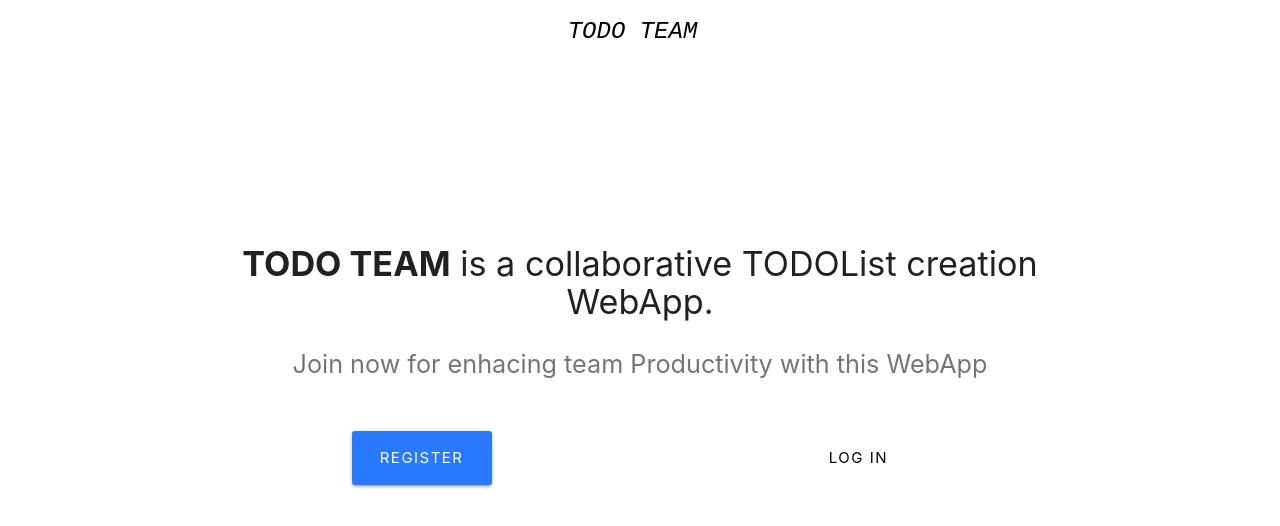
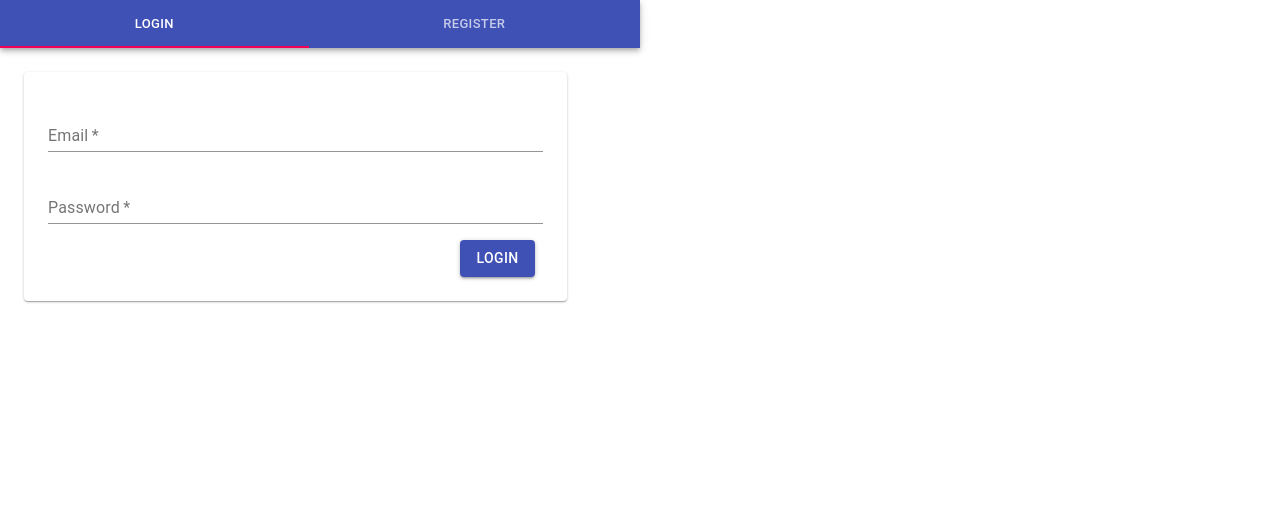
Before and after one commit to PrinceGupta1999/Todo-Team, a React (Create React App) app in the folder client/: page / in a window 1280 px wide. Shown: the top 526 px of the page. Built offline with nearby package versions, Linux system fonts and the light colour scheme.

Commit message:
Complete Authentication with Material UI

```diff
--- a/client/package.json
+++ b/client/package.json
@@ -3,6 +3,8 @@
     "version": "0.1.0",
     "private": true,
     "dependencies": {
+        "@material-ui/core": "^3.9.3",
+        "@material-ui/icons": "^3.0.2",
         "axios": "^0.18.0",
         "classnames": "^2.2.6",
         "jwt-decode": "^2.2.0",
--- a/client/public/index.html
+++ b/client/public/index.html
@@ -1,21 +1,20 @@
 <!DOCTYPE html>
 <html lang="en">
-  <head>
+
+<head>
     <meta charset="utf-8">
     <link rel="shortcut icon" href="%PUBLIC_URL%/favicon.ico">
     <meta name="viewport" content="width=device-width, initial-scale=1, shrink-to-fit=no">
     <meta name="theme-color" content="#000000">
     <link rel="manifest" href="%PUBLIC_URL%/manifest.json">
-    <!-- Compiled and minified CSS -->
-    <link rel="stylesheet" href="https://cdnjs.cloudflare.com/ajax/libs/materialize/1.0.0/css/materialize.min.css">
-    <link href="https://fonts.googleapis.com/icon?family=Material+Icons" rel="stylesheet">
     <title>TODO Team</title>
-  </head>
-  <body>
+</head>
+
+<body>
     <noscript>
-      You need to enable JavaScript to run this app.
+        You need to enable JavaScript to run this app.
     </noscript>
     <div id="root"></div>
-    <script src="https://cdnjs.cloudflare.com/ajax/libs/materialize/1.0.0/js/materialize.min.js"></script>
-  </body>
+</body>
+
 </html>
--- a/client/src/App.js
+++ b/client/src/App.js
@@ -7,13 +7,17 @@ import { setCurrentUser, logoutUser } from "./actions/authActions";
 import { Provider } from "react-redux";
 import store from "./store";
 
-import Navbar from "./components/layout/Navbar";
+import { MuiThemeProvider, createMuiTheme } from "@material-ui/core/styles";
+
 import Landing from "./components/layout/Landing";
-import Register from "./components/auth/Register";
-import Login from "./components/auth/Login";
 import PrivateRoute from "./components/private-route/PrivateRoute";
 import Dashboard from "./components/dashboard/Dashboard";
 
+const theme = createMuiTheme({
+    typography: {
+        useNextVariants: true
+    }
+});
 // Check for token to keep user logged in
 if (localStorage.jwtToken) {
     // Set auth token header auth
@@ -28,27 +32,24 @@ if (localStorage.jwtToken) {
     if (decoded.exp < currentTime) {
         // Logout user
         store.dispatch(logoutUser());
-
-        // Redirect to login
-        window.location.href = "./login";
+        window.location.href = '/';
     }
 }
 class App extends Component {
     render() {
         return (
+            <MuiThemeProvider theme={theme}>
                 <Provider store={store}>
                     <Router>
                         <div className="App">
-                        <Navbar />
                             <Route exact path="/" component={Landing} />
-                        <Route exact path="/register" component={Register} />
-                        <Route exact path="/login" component={Login} />
                             <Switch>
                                 <PrivateRoute exact path="/dashboard" component={Dashboard} />
                             </Switch>
                         </div>
                     </Router>
                 </Provider>
+            </MuiThemeProvider>
         );
     }
 }
--- /dev/null
+++ b/client/src/actions/errorActions.js
@@ -0,0 +1,17 @@
+import { GET_ERRORS, CLEAR_ERRORS } from "./types";
+
+
+// Set Errors
+export const getErrors = error => {
+    return {
+        type: GET_ERRORS,
+        payload: error
+    }
+}
+
+// Clear Errors
+export const clearErrors = error => {
+    return {
+        type: CLEAR_ERRORS,
+    }
+}
--- a/client/src/actions/types.js
+++ b/client/src/actions/types.js
@@ -1,3 +1,4 @@
 export const GET_ERRORS = "GET_ERRORS";
+export const CLEAR_ERRORS = "CLEAR_ERRORS";
 export const USER_LOADING = "USER_LOADING";
 export const SET_CURRENT_USER = "SET_CURRENT_USER";
--- /dev/null
+++ b/client/src/components/auth/Auth.js
@@ -0,0 +1,70 @@
+import React from 'react';
+import PropTypes from 'prop-types';
+import { withStyles } from '@material-ui/core/styles';
+import Login from './Login';
+import Register from './Register';
+import {
+    AppBar,
+    Tabs,
+    Tab,
+    Typography,
+    Grid
+} from '@material-ui/core';
+
+
+function TabContainer(props) {
+    return (
+        <Typography component="div" style={{ padding: 8 * 3 }}>
+            {props.children}
+        </Typography>
+    );
+}
+
+TabContainer.propTypes = {
+    children: PropTypes.node.isRequired,
+};
+
+const styles = theme => ({
+    root: {
+        flexGrow: 1,
+        backgroundColor: theme.palette.background.paper,
+    },
+});
+
+class Auth extends React.Component {
+    state = {
+        value: 0,
+    };
+
+    handleChange = (event, value) => {
+        this.setState({ value });
+    };
+
+    render() {
+        const { classes } = this.props;
+        const { value } = this.state;
+
+        return (
+            <div className={classes.root}>
+                <Grid container>
+                    <Grid item xs={6}>
+                        <AppBar position="static">
+                            <Tabs value={value} onChange={this.handleChange} variant="fullWidth">
+                                <Tab label="Login" />
+                                <Tab label="Register" />
+                            </Tabs>
+                        </AppBar>
+                        {value === 0 && <TabContainer><Login isSelected={value === 0} /></TabContainer>}
+                        {value === 1 && <TabContainer><Register isSelected={value === 1} /></TabContainer>}
+                    </Grid>
+                </Grid>
+            </div>
+        );
+    }
+}
+
+Auth.propTypes = {
+    classes: PropTypes.object.isRequired,
+};
+
+export default withStyles(styles)(Auth);
--- a/client/src/components/auth/Login.js
+++ b/client/src/components/auth/Login.js
@@ -1,10 +1,28 @@
 import React, { Component } from "react";
-import { Link } from "react-router-dom";
 import PropTypes from "prop-types";
 import { connect } from "react-redux";
+import { withRouter } from "react-router-dom";
 import { loginUser } from "../../actions/authActions";
-import classnames from "classnames";
+import { withStyles } from '@material-ui/core/styles';
+import { clearErrors } from "../../actions/errorActions";
+import {
+    Paper,
+    Button,
+    TextField,
+    Grid
+} from '@material-ui/core';
 
+
+const styles = theme => ({
+    root: {
+        ...theme.mixins.gutters(),
+        paddingTop: theme.spacing.unit * 2,
+        paddingBottom: theme.spacing.unit * 2,
+    },
+    button: {
+        margin: theme.spacing.unit,
+    }
+});
 class Login extends Component {
     constructor() {
         super();
@@ -18,13 +36,13 @@ class Login extends Component {
     componentDidMount() {
         // If logged in and user navigates to Login page, should redirect them to dashboard
         if (this.props.auth.isAuthenticated) {
-            this.props.history.push("/dashboard");
+            this.props.history.push('/dashboard');
         }
     }
 
     componentWillReceiveProps(nextProps) {
         if (nextProps.auth.isAuthenticated) {
-            this.props.history.push("/dashboard");
+            this.props.history.push('/dashboard');
         }
 
         if (nextProps.errors) {
@@ -34,8 +52,10 @@ class Login extends Component {
         }
     }
 
-    onChange = e => {
-        this.setState({ [e.target.id]: e.target.value });
+    onChange = name => e => {
+        if (this.props.errors)
+            this.props.clearErrors();
+        this.setState({ [name]: e.target.value });
     };
 
     onSubmit = e => {
@@ -51,84 +71,52 @@ class Login extends Component {
 
     render() {
         const { errors } = this.state;
-
+        const { classes, isSelected } = this.props;
         return (
-            <div className="container">
-                <div style={{ marginTop: "4rem" }} className="row">
-                    <div className="col s8 offset-s2">
-                        <Link to="/" className="btn-flat waves-effect">
-                            <i className="material-icons left">keyboard_backspace</i> Back to
-                            home
-            </Link>
-                        <div className="col s12" style={{ paddingLeft: "11.250px" }}>
-                            <h4>
-                                <b>Login</b> below
-              </h4>
-                            <p className="grey-text text-darken-1">
-                                Don't have an account? <Link to="/register">Register</Link>
-                            </p>
-                        </div>
-                        <form noValidate onSubmit={this.onSubmit}>
-                            <div className="input-field col s12">
-                                <input
-                                    onChange={this.onChange}
+            <Grid item xs={11}>
+                <Paper className={classes.root} elevation={1}>
+                    <form noValidate onSubmit={this.onSubmit} autoComplete="off">
+                        <TextField
+                            fullWidth
+                            required={isSelected}
+                            error={errors.email !== undefined}
+                            label="Email"
                             value={this.state.email}
-                                    error={errors.email}
-                                    id="email"
-                                    type="email"
-                                    className={classnames("", {
-                                        invalid: errors.email || errors.emailnotfound
-                                    })}
+                            onChange={this.onChange("email")}
+                            margin="normal"
                         />
-                                <label htmlFor="email">Email</label>
-                                <span className="red-text">
-                                    {errors.email}
-                                    {errors.emailnotfound}
-                                </span>
-                            </div>
-                            <div className="input-field col s12">
-                                <input
-                                    onChange={this.onChange}
+                        <TextField
+                            fullWidth
+                            required={isSelected}
+                            type="password"
+                            error={errors.password !== undefined}
+                            label="Password"
                             value={this.state.password}
-                                    error={errors.password}
-                                    id="password"
-                                    type="password"
-                                    className={classnames("", {
-                                        invalid: errors.password || errors.passwordincorrect
-                                    })}
+                            onChange={this.onChange("password")}
+                            margin="normal"
                         />
-                                <label htmlFor="password">Password</label>
-                                <span className="red-text">
-                                    {errors.password}
-                                    {errors.passwordincorrect}
-                                </span>
-                            </div>
-                            <div className="col s12" style={{ paddingLeft: "11.250px" }}>
-                                <button
-                                    style={{
-                                        width: "150px",
-                                        borderRadius: "3px",
-                                        letterSpacing: "1.5px",
-                                        marginTop: "1rem"
-                                    }}
+                        <Grid container justify="flex-end">
+                            <Button
                                 type="submit"
-                                    className="btn btn-large waves-effect waves-light hoverable blue accent-3"
-                                >
-                                    Login
-                </button>
-                            </div>
+                                variant="contained"
+                                color="primary"
+                                className={classes.button}
+                            >Login
+                            </Button>
+                        </Grid>
                     </form>
-                    </div>
-                </div>
-            </div>
+                </Paper>
+            </Grid>
         );
     }
 }
 
 Login.propTypes = {
     loginUser: PropTypes.func.isRequired,
+    clearErrors: PropTypes.func.isRequired,
     auth: PropTypes.object.isRequired,
-    errors: PropTypes.object.isRequired
+    errors: PropTypes.object.isRequired,
+    isSelected: PropTypes.bool.isRequired
 };
 
 const mapStateToProps = state => ({
@@ -138,5 +126,8 @@ const mapStateToProps = state => ({
 
 export default connect(
     mapStateToProps,
-    { loginUser }
-)(Login);
+    {
+        loginUser,
+        clearErrors
+    }
+)(withStyles(styles)(withRouter(Login)));
--- a/client/src/components/auth/Register.js
+++ b/client/src/components/auth/Register.js
@@ -1,9 +1,28 @@
 import React, { Component } from "react";
-import { Link, withRouter } from "react-router-dom";
 import PropTypes from "prop-types";
 import { connect } from "react-redux";
 import { registerUser } from "../../actions/authActions";
-import classnames from "classnames";
+import { withStyles } from '@material-ui/core/styles';
+import { withRouter } from "react-router-dom";
+import { clearErrors } from "../../actions/errorActions";
+import {
+    Paper,
+    Button,
+    TextField,
+    Grid
+} from '@material-ui/core';
+
+const styles = theme => ({
+    root: {
+        ...theme.mixins.gutters(),
+        paddingTop: theme.spacing.unit * 2,
+        paddingBottom: theme.spacing.unit * 2,
+    },
+    button: {
+        marginRight: theme.spacing.unit * 2
+    }
+});
+
 
 class Register extends Component {
     constructor() {
@@ -18,13 +37,16 @@ class Register extends Component {
     }
 
     componentDidMount() {
-        // If logged in and user navigates to Register page, should redirect them to dashboard
+        // If logged in and user navigates to Login page, should redirect them to dashboard
         if (this.props.auth.isAuthenticated) {
-            this.props.history.push("/dashboard");
+            this.props.history.push('/dashboard');
         }
     }
 
     componentWillReceiveProps(nextProps) {
+        if (nextProps.auth.isAuthenticated) {
+            this.props.history.push('/dashboard');
+        }
         if (nextProps.errors) {
             this.setState({
                 errors: nextProps.errors
@@ -32,8 +54,10 @@ class Register extends Component {
         }
     }
 
-    onChange = e => {
-        this.setState({ [e.target.id]: e.target.value });
+    onChange = name => e => {
+        if (this.props.errors)
+            this.props.clearErrors();
+        this.setState({ [name]: e.target.value });
     };
 
     onSubmit = e => {
@@ -51,106 +75,75 @@ class Register extends Component {
 
     render() {
         const { errors } = this.state;
-
+        const { classes, isSelected } = this.props;
         return (
-            <div className="container">
-                <div className="row">
-                    <div className="col s8 offset-s2">
-                        <Link to="/" className="btn-flat waves-effect">
-                            <i className="material-icons left">keyboard_backspace</i> Back to
-                            home
-            </Link>
-                        <div className="col s12" style={{ paddingLeft: "11.250px" }}>
-                            <h4>
-                                <b>Register</b> below
-              </h4>
-                            <p className="grey-text text-darken-1">
-                                Already have an account? <Link to="/login">Log in</Link>
-                            </p>
-                        </div>
-                        <form noValidate onSubmit={this.onSubmit}>
-                            <div className="input-field col s12">
-                                <input
-                                    onChange={this.onChange}
+            <Grid item xs={11}>
+                <Paper className={classes.root} elevation={1}>
+                    <form noValidate onSubmit={this.onSubmit} autoComplete="off">
+                        <TextField
+                            fullWidth
+                            required={isSelected}
+                            error={errors.name !== undefined}
+                            helperText={errors.name}
+                            label="Name"
                             value={this.state.name}
-                                    error={errors.name}
-                                    id="name"
-                                    type="text"
-                                    className={classnames("", {
-                                        invalid: errors.name
-                                    })}
+                            onChange={this.onChange("name")}
+                            margin="normal"
                         />
-                                <label htmlFor="name">Name</label>
-                                <span className="red-text">{errors.name}</span>
-                            </div>
-                            <div className="input-field col s12">
-                                <input
-                                    onChange={this.onChange}
+                        <TextField
+                            fullWidth
+                            required={isSelected}
+                            error={errors.email !== undefined}
+                            helperText={errors.email}
+                            label="Email"
                             value={this.state.email}
-                                    error={errors.email}
-                                    id="email"
-                                    type="email"
-                                    className={classnames("", {
-                                        invalid: errors.email
-                                    })}
+                            onChange={this.onChange("email")}
+                            margin="normal"
                         />
-                                <label htmlFor="email">Email</label>
-                                <span className="red-text">{errors.email}</span>
-                            </div>
-                            <div className="input-field col s12">
-                                <input
-                                    onChange={this.onChange}
+                        <TextField
+                            fullWidth
+                            required={isSelected}
+                            type="password"
+                            error={errors.password !== undefined}
+                            helperText={errors.password}
+                            label="Password"
                             value={this.state.password}
-                                    error={errors.password}
-                                    id="password"
+                            onChange={this.onChange("password")}
+                            margin="normal"
+                        />
+                        <TextField
+                            fullWidth
+                            required={isSelected}
                             type="password"
-                                    className={classnames("", {
-                                        invalid: errors.password
-                                    })}
+                            error={errors.password2 !== undefined || this.state.password !== this.state.password2}
+                            helperText={errors.password2}
+                            label="Confirm Password"
+                            value={this.state.password2}
+                            onChange={this.onChange("password2")}
+                            margin="normal"
                         />
-                                <label htmlFor="password">Password</label>
-                                <span className="red-text">{errors.password}</span>
-                            </div>
-                            <div className="input-field col s12">
-                                <input
-                                    onChange={this.onChange}
-                                    value={this.state.password2}
-                                    error={errors.password2}
-                                    id="password2"
-                                    type="password"
-                                    className={classnames("", {
-                                        invalid: errors.password2
-                                    })}
-                                />
-                                <label htmlFor="password2">Confirm Password</label>
-                                <span className="red-text">{errors.password2}</span>
-                            </div>
-                            <div className="col s12" style={{ paddingLeft: "11.250px" }}>
-                                <button
-                                    style={{
-                                        width: "150px",
-                                        borderRadius: "3px",
-                                        letterSpacing: "1.5px",
-                                        marginTop: "1rem"
-                                    }}
+                        <Grid container justify="flex-end">
+                            <Button
                                 type="submit"
-                                    className="btn btn-large waves-effect waves-light hoverable blue accent-3"
-                                >
-                                    Sign up
-                </button>
-                            </div>
+                                variant="contained"
+                                color="primary"
+                                className={classes.button}
+                            >Register
+                            </Button>
+                        </Grid>
                     </form>
-                    </div>
-                </div>
-            </div>
+                </Paper>
+            </Grid>
         );
     }
 }
 
 Register.propTypes = {
     registerUser: PropTypes.func.isRequired,
+    clearErrors: PropTypes.func.isRequired,
     auth: PropTypes.object.isRequired,
-    errors: PropTypes.object.isRequired
+    errors: PropTypes.object.isRequired,
+    isSelected: PropTypes.bool.isRequired
 };
 
 const mapStateToProps = state => ({
@@ -160,5 +153,5 @@ const mapStateToProps = state => ({
 
 export default connect(
     mapStateToProps,
-    { registerUser }
-)(withRouter(Register));
+    { registerUser, clearErrors }
+)(withStyles(styles)(withRouter(Register)));
--- a/client/src/components/layout/Landing.js
+++ b/client/src/components/layout/Landing.js
@@ -1,46 +1,10 @@
 import React, { Component } from "react";
-import { Link } from "react-router-dom";
+import Auth from "../auth/Auth";
 
 class Landing extends Component {
     render() {
         return (
-            <div style={{ height: "75vh" }} className="container valign-wrapper">
-                <div className="row">
-                    <div className="col s12 center-align">
-                        <h4>
-                            <b>TODO TEAM</b> is a collaborative TODOList creation WebApp.{" "}
-                        </h4>
-                        <p className="flow-text grey-text text-darken-1">
-                            Join now for enhacing team Productivity with this WebApp
-                        </p>
-                        <br />
-                        <div className="col s6">
-                            <Link
-                                to="/register"
-                                style={{
-                                    width: "140px",
-                                    borderRadius: "3px",
-                                    letterSpacing: "1.5px"
-                                }}
-                                className="btn btn-large waves-effect waves-light hoverable blue accent-3"
-                            >Register
-                            </Link>
-                        </div>
-                        <div className="col s6">
-                            <Link
-                                to="/login"
-                                style={{
-                                    width: "140px",
-                                    borderRadius: "3px",
-                                    letterSpacing: "1.5px"
-                                }}
-                                className="btn btn-large btn-flat waves-effect white black-text"
-                            >Log In
-                            </Link>
-                        </div>
-                    </div>
-                </div>
-            </div>
+            <Auth />
         );
     }
 }
--- a/client/src/components/private-route/PrivateRoute.js
+++ b/client/src/components/private-route/PrivateRoute.js
@@ -10,7 +10,7 @@ const PrivateRoute = ({ component: Component, auth, ...rest }) => (
             auth.isAuthenticated === true ? (
                 <Component {...props} />
             ) : (
-                    <Redirect to="/login" />
+                    <Redirect to="/" />
                 )
         }
     />
```
Also changed, not shown: client/src/actions/authActions.js (+5 -14 lines), client/src/reducers/errorReducer.js (+13 -8 lines), 1 other file (tests, documents, lock files or other folders). Lines whose indentation alone changed are shown as unchanged.
